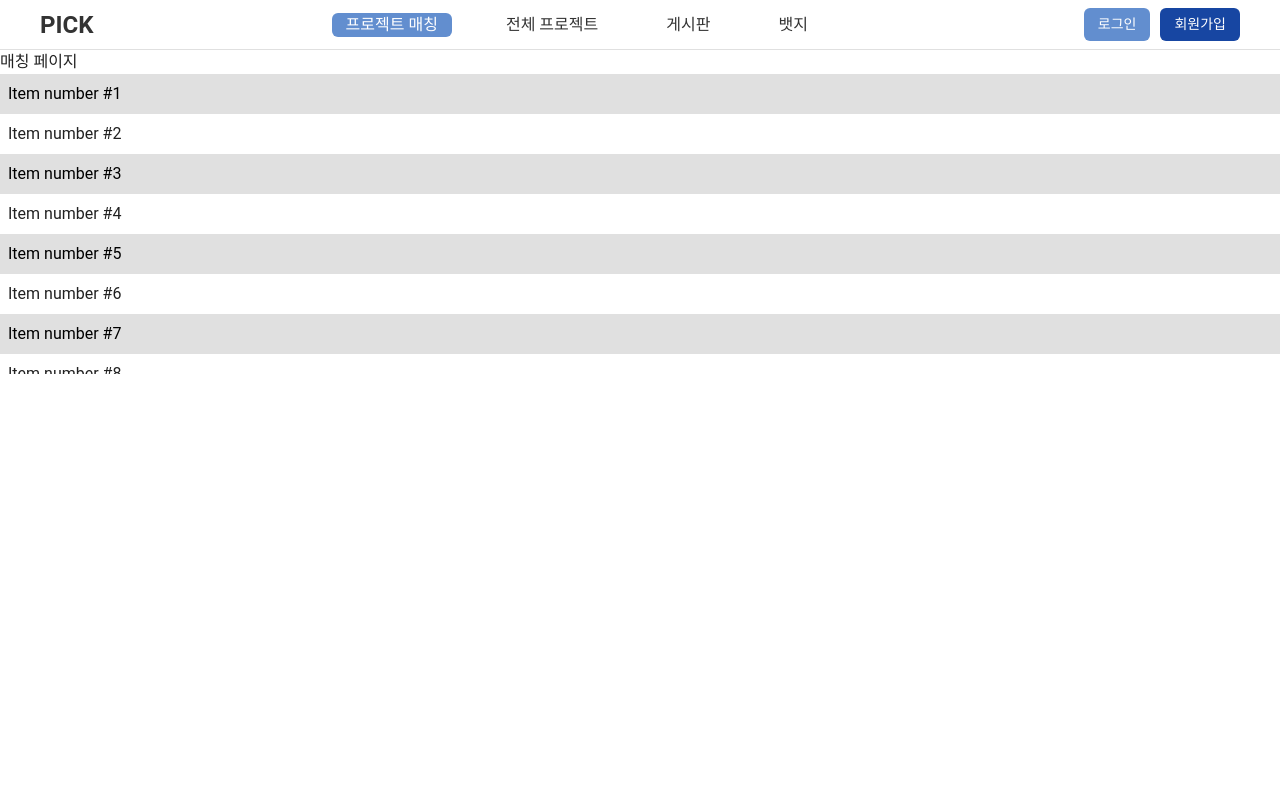
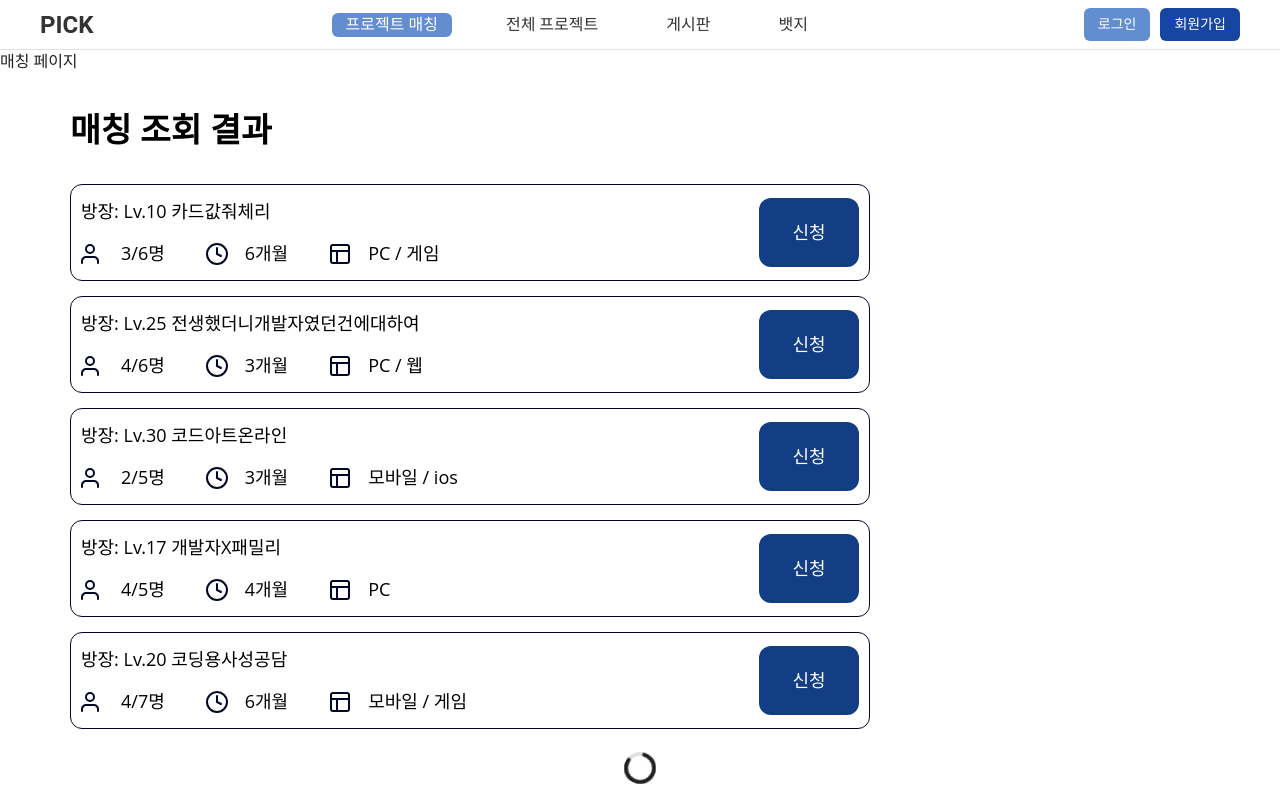
Before and after one commit to BE14-NoB/pick-frontend, a Vue app in the folder pick-front/: page /match in a window 1280 px wide. Shown: the top 800 px of the page. Built offline with nearby package versions, Linux system fonts and the light colour scheme.

Commit message:
Feature: 매칭 조회 결과 컴포넌트

```diff
--- /dev/null
+++ b/pick-front/src/matching/components/MatchingResult.vue
@@ -0,0 +1,310 @@
+<template>
+  <div class="matching-result">
+    <h1 class="title">매칭 조회 결과</h1>
+
+    <div class="content-container">
+      <v-infinite-scroll
+        :height="600"
+        :items="displayedResults"
+        @load="loadMore"
+        :loading="loading"
+        class="scroll-container"
+      >
+        <template v-for="(result, index) in displayedResults" :key="index">
+          <div class="result-card">
+            <div class="card-content">
+              <div class="card-header">
+                <span class="host-info">방장: Lv.{{ result.hostLevel }} {{ result.hostName }}</span>
+              </div>
+
+              <div class="info-section">
+                <div class="info-group">
+                  <div class="icon-wrapper">
+                    <svg viewBox="0 0 24 24" fill="none" xmlns="http://www.w3.org/2000/svg">
+                      <path d="M17 21V19C17 17.9391 16.5786 16.9217 15.8284 16.1716C15.0783 15.4214 14.0609 15 13 15H5C3.93913 15 2.92172 15.4214 2.17157 16.1716C1.42143 16.9217 1 17.9391 1 19V21" stroke="currentColor" stroke-width="2" stroke-linecap="round" stroke-linejoin="round"/>
+                      <path d="M9 11C11.2091 11 13 9.20914 13 7C13 4.79086 11.2091 3 9 3C6.79086 3 5 4.79086 5 7C5 9.20914 6.79086 11 9 11Z" stroke="currentColor" stroke-width="2" stroke-linecap="round" stroke-linejoin="round"/>
+                    </svg>
+                  </div>
+                  <span class="member-count">{{ result.currentMembers }}/{{ result.maxMembers }}명</span>
+                </div>
+
+                <div class="info-group">
+                  <div class="icon-wrapper">
+                    <svg viewBox="0 0 24 24" fill="none" xmlns="http://www.w3.org/2000/svg">
+                      <path d="M12 22C17.5228 22 22 17.5228 22 12C22 6.47715 17.5228 2 12 2C6.47715 2 2 6.47715 2 12C2 17.5228 6.47715 22 12 22Z" stroke="currentColor" stroke-width="2" stroke-linecap="round" stroke-linejoin="round"/>
+                      <path d="M12 6V12L16 14" stroke="currentColor" stroke-width="2" stroke-linecap="round" stroke-linejoin="round"/>
+                    </svg>
+                  </div>
+                  <span class="duration">{{ result.duration }}개월</span>
+                </div>
+
+                <div class="info-group">
+                  <div class="icon-wrapper">
+                    <svg viewBox="0 0 24 24" fill="none" xmlns="http://www.w3.org/2000/svg">
+                      <path d="M19 3H5C3.89543 3 3 3.89543 3 5V19C3 20.1046 3.89543 21 5 21H19C20.1046 21 21 20.1046 21 19V5C21 3.89543 20.1046 3 19 3Z" stroke="currentColor" stroke-width="2" stroke-linecap="round" stroke-linejoin="round"/>
+                      <path d="M3 9H21" stroke="currentColor" stroke-width="2" stroke-linecap="round" stroke-linejoin="round"/>
+                      <path d="M9 21V9" stroke="currentColor" stroke-width="2" stroke-linecap="round" stroke-linejoin="round"/>
+                    </svg>
+                  </div>
+                  <span class="category">
+                    {{ result.mainCategory }}
+                    <template v-if="result.subCategory">/ {{ result.subCategory }}</template>
+                  </span>
+                </div>
+              </div>
+            </div>
+
+            <button class="apply-button">신청</button>
+          </div>
+        </template>
+      </v-infinite-scroll>
+
+    </div>
+  </div>
+</template>
+
+<script setup>
+import { ref, onMounted } from 'vue'
+// 전체 데이터
+const allResults = [
+  {
+    hostLevel: 10,
+    hostName: '카드값줘체리',
+    currentMembers: 3,
+    maxMembers: 6,
+    duration: 6,
+    mainCategory: 'PC',
+    subCategory: '게임'
+  },
+  {
+    hostLevel: 25,
+    hostName: '전생했더니개발자였던건에대하여',
+    currentMembers: 4,
+    maxMembers: 6,
+    duration: 3,
+    mainCategory: 'PC',
+    subCategory: '웹'
+  },
+  {
+    hostLevel: 30,
+    hostName: '코드아트온라인',
+    currentMembers: 2,
+    maxMembers: 5,
+    duration: 3,
+    mainCategory: '모바일',
+    subCategory: 'ios'
+  },
+  {
+    hostLevel: 17,
+    hostName: '개발자X패밀리',
+    currentMembers: 4,
+    maxMembers: 5,
+    duration: 4,
+    mainCategory: 'PC',
+    subCategory: null
+  },
+  {
+    hostLevel: 20,
+    hostName: '코딩용사성공담',
+    currentMembers: 4,
+    maxMembers: 7,
+    duration: 6,
+    mainCategory: '모바일',
+    subCategory: '게임'
+  },
+  {
+    hostLevel: 40,
+    hostName: '귀멸의코드',
+    currentMembers: 3,
+    maxMembers: 5,
+    duration: 3,
+    mainCategory: '모바일',
+    subCategory: '안드로이드'
+  },
+  // 추가 데이터 (무한 스크롤 테스트용)
+  {
+    hostLevel: 15,
+    hostName: '코딩마스터',
+    currentMembers: 2,
+    maxMembers: 4,
+    duration: 5,
+    mainCategory: 'PC',
+    subCategory: '앱'
+  },
+  {
+    hostLevel: 35,
+    hostName: '개발자의길',
+    currentMembers: 5,
+    maxMembers: 8,
+    duration: 4,
+    mainCategory: '모바일',
+    subCategory: '웹'
+  },
+  {
+    hostLevel: 22,
+    hostName: '코딩천사',
+    currentMembers: 3,
+    maxMembers: 6,
+    duration: 3,
+    mainCategory: 'PC',
+    subCategory: '게임'
+  },
+  {
+    hostLevel: 28,
+    hostName: '개발자지망생',
+    currentMembers: 1,
+    maxMembers: 5,
+    duration: 6,
+    mainCategory: '모바일',
+    subCategory: 'ios'
+  }
+]
+
+// 현재 표시되는 결과
+const displayedResults = ref([])
+const loading = ref(false)
+const pageSize = 5
+let currentPage = 0
+
+// 초기 데이터 로드
+onMounted(() => {
+  loadMore()
+})
+
+// 추가 데이터 로드 함수
+const loadMore = () => {
+  if (loading.value) return
+
+  loading.value = true
+
+  // 실제 API 호출을 시뮬레이션하기 위한 지연
+  setTimeout(() => {
+    const start = currentPage * pageSize
+    const end = start + pageSize
+    const newItems = allResults.slice(start, end)
+
+    if (newItems.length > 0) {
+      displayedResults.value = [...displayedResults.value, ...newItems]
+      currentPage++
+    }
+
+    loading.value = false
+  }, 500)
+}
+</script>
+
+<style scoped>
+.matching-result {
+  padding: 30px;
+  max-width: 1200px;
+  margin: 0 auto;
+}
+
+.title {
+  font-family: 'Open Sans', sans-serif;
+  font-weight: 600;
+  font-size: 33.4px;
+  color: #000;
+  margin-bottom: 30px;
+}
+
+.content-container {
+  display: flex;
+  gap: 20px;
+}
+
+.scroll-container {
+  flex: 1;
+  overflow-x: hidden;
+}
+
+.sidebar {
+  width: 250px;
+  background-color: #f5f5f5;
+  border-radius: 12px;
+  padding: 15px;
+  height: 600px;
+}
+
+.result-card {
+  display: grid;
+  grid-template-columns: 1fr auto;
+  gap: 15px;
+  padding: 13px 10px;
+  border: 1px solid #020725;
+  border-radius: 12px;
+  width: 800px;
+  position: relative;
+  margin-bottom: 15px;
+  background-color: #fff;
+}
+
+.card-content {
+  display: flex;
+  flex-direction: column;
+  gap: 15px;
+}
+
+.card-header {
+  font-family: 'Open Sans', sans-serif;
+  font-weight: 400;
+  font-size: 18px;
+  color: #000;
+}
+
+.info-section {
+  display: flex;
+  gap: 40px;
+  align-items: center;
+}
+
+.info-group {
+  display: flex;
+  align-items: center;
+  gap: 16px;
+  white-space: nowrap;
+}
+
+.icon-wrapper {
+  width: 24px;
+  height: 24px;
+  display: flex;
+  align-items: center;
+  justify-content: center;
+  color: #020725;
+}
+
+.icon-wrapper svg {
+  width: 100%;
+  height: 100%;
+}
+
+.member-count,
+.duration,
+.category {
+  font-family: 'Open Sans', sans-serif;
+  font-weight: 400;
+  font-size: 18px;
+  color: #000;
+}
+
+.apply-button {
+  width: 100px;
+  padding: 10px 20px;
+  background: #133E86;
+  border: none;
+  border-radius: 12px;
+  color: #fff;
+  font-family: 'Open Sans', sans-serif;
+  font-weight: 400;
+  font-size: 18px;
+  cursor: pointer;
+  transition: background-color 0.3s ease;
+  height: 100%;
+  min-height: 50px;
+}
+
+.apply-button:hover {
+  background: #1a4ca8;
+}
+</style>
--- a/pick-front/src/views/MatchView.vue
+++ b/pick-front/src/views/MatchView.vue
@@ -1,17 +1,19 @@
 <template>
     <div>매칭 페이지</div>
-    <v-infinite-scroll :height="300" :items="items" @load="load">
+    <MatchingResult/>
+    <!-- <v-infinite-scroll :height="300" :items="items" @load="load">
         <template v-for="(item, index) in items" :key="item">
             <div :class="['pa-2', index % 2 === 0 ? 'bg-grey-lighten-2' : '']">
                 Item number #{{ item }}
             </div>
         </template>
-    </v-infinite-scroll>
+    </v-infinite-scroll> -->
 </template>
 
 
 <script setup>
   import { ref } from 'vue'
+  import MatchingResult from '@/matching/components/MatchingResult.vue'
 
   const items = ref(Array.from({ length: 30 }, (k, v) => v + 1))
 
```
